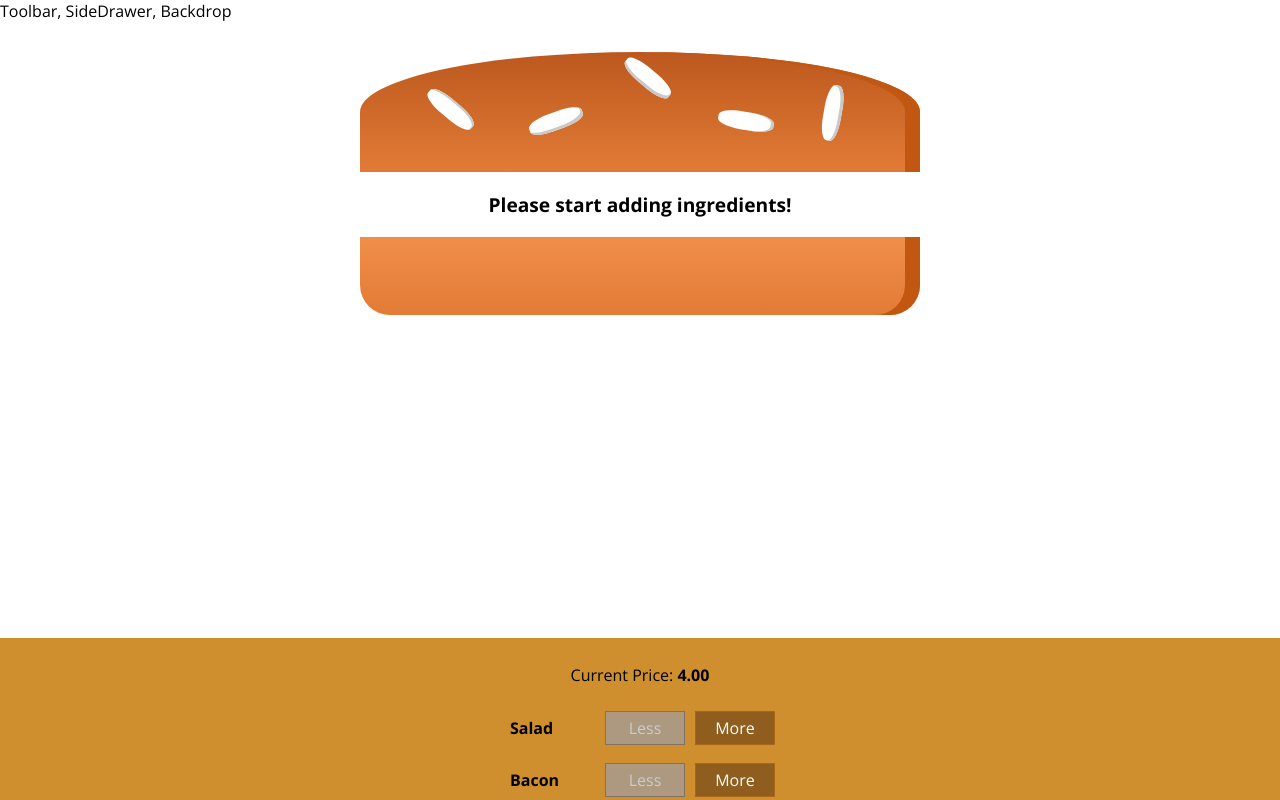
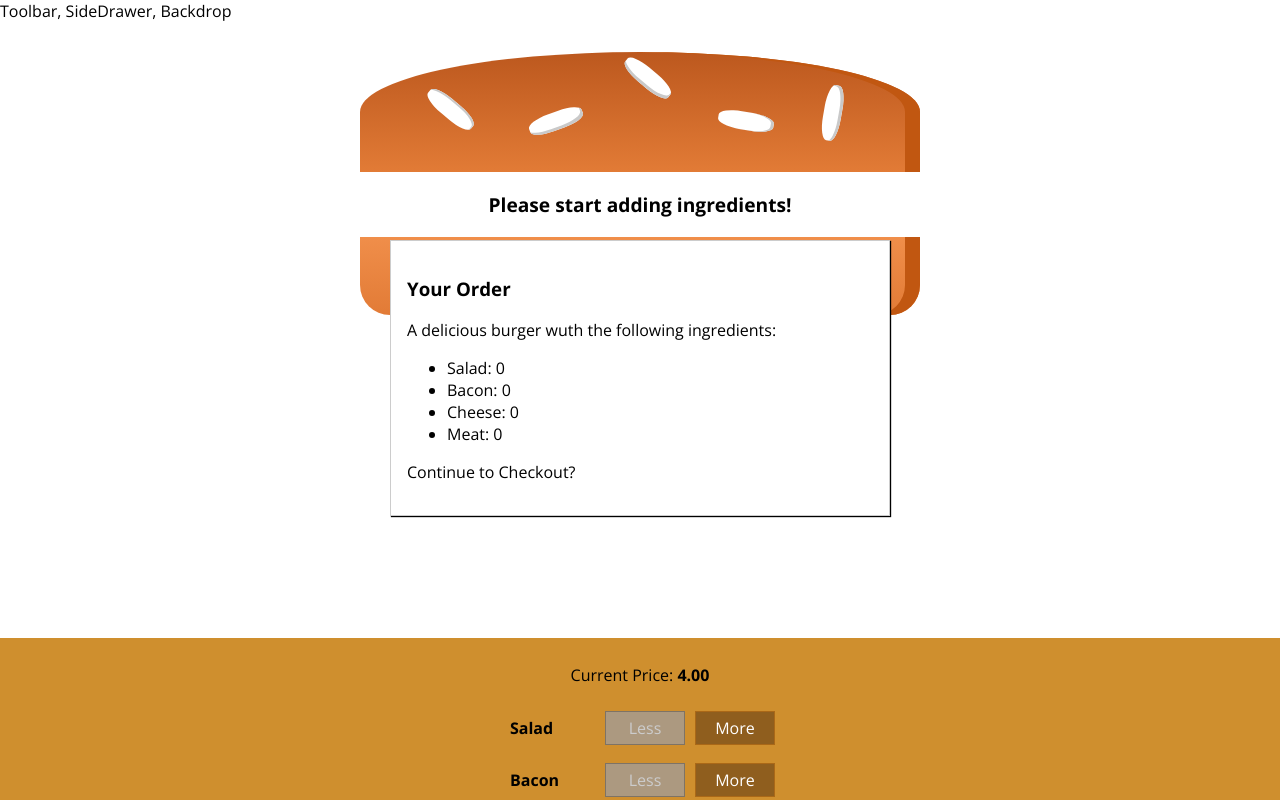
Before and after one commit to IrynaSribna/react-burger-builder, a React app: page / in a window 1280 px wide. Shown: the top 800 px of the page. Built offline with nearby package versions, Linux system fonts and the light colour scheme.

Commit message:
Add Order Summary Modal

```diff
--- /dev/null
+++ b/src/components/Burger/OrderSummary/OrderSummary.js
@@ -0,0 +1,25 @@
+import React from 'react';
+import Aux from '../../../hoc/Aux'
+
+const orderSummary = (props) => {
+    const ingredientsSummary = Object.keys(props.ingredients)
+        .map(ingKey => {
+            return <li key={ingKey}>
+                        <span style={{textTransform:'capitalize'}}>{ingKey}</span>
+                        : {props.ingredients[ingKey]}
+                    </li>
+        });
+    return (
+        <Aux>
+           <h3>Your Order</h3>
+           <p>A delicious burger wuth the following ingredients:</p>
+           <ul>
+               {ingredientsSummary}
+           </ul>
+           <p>Continue to Checkout?</p>
+        </Aux>
+
+    );
+};
+
+export default orderSummary;
--- /dev/null
+++ b/src/components/UI/Modal/Modal.js
@@ -0,0 +1,10 @@
+import React from 'react';
+import classes from './Modal.module.css';
+
+const modal = (props) => (
+    <div className={classes.Modal}>
+        {props.children}
+    </div>
+);
+
+export default modal;
--- /dev/null
+++ b/src/components/UI/Modal/Modal.module.css
@@ -0,0 +1,20 @@
+.Modal {
+    position: fixed;
+    z-index: 500;
+    background-color: white;
+    width: 70%;
+    border: 1px solid #ccc;
+    box-shadow: 1px 1px 1px black;
+    padding: 16px;
+    left: 15%;
+    top: 30%;
+    box-sizing: border-box;
+    transition: all 0.3s ease-out;
+}
+
+@media (min-width: 600px) {
+    .Modal {
+        width: 500px;
+        left: calc(50% - 250px);
+    }
+}
--- a/src/containers/BurgerBuilder/BurgerBuilder.js
+++ b/src/containers/BurgerBuilder/BurgerBuilder.js
@@ -2,6 +2,8 @@
 import Aux from '../../hoc/Aux';
 import Burger from '../../components/Burger/Burger';
 import BuilderControls from '../../components/Burger/BuildControls/BuildControls'
+import Modal from '../../components/UI/Modal/Modal'
+import OrderSummary from '../../components/Burger/OrderSummary/OrderSummary'
 
 const INGREDIENT_PRICES = {
     salad: 0.5,
@@ -81,12 +83,15 @@
 
         return (
             <Aux>
-                <Burger ingredients={this.state.ingredients}/>
+                <Modal>
+                    <OrderSummary ingredients={this.state.ingredients}/>
+                </Modal>
+                <Burger ingredients={this.state.ingredients} />
                 <BuilderControls ingredientAdded={this.addIngredientHandler}
                     ingredientRemoved={this.removeIngredientHandler}
                     disabled={disabledInfo}
                     purchasable={this.state.purchasable}
-                    price={this.state.totalPrice}/>
+                    price={this.state.totalPrice} />
             </Aux>
         );
     }
```
Also changed, not shown: src/components/UI/Backdrop/Backdrop.js (added).
